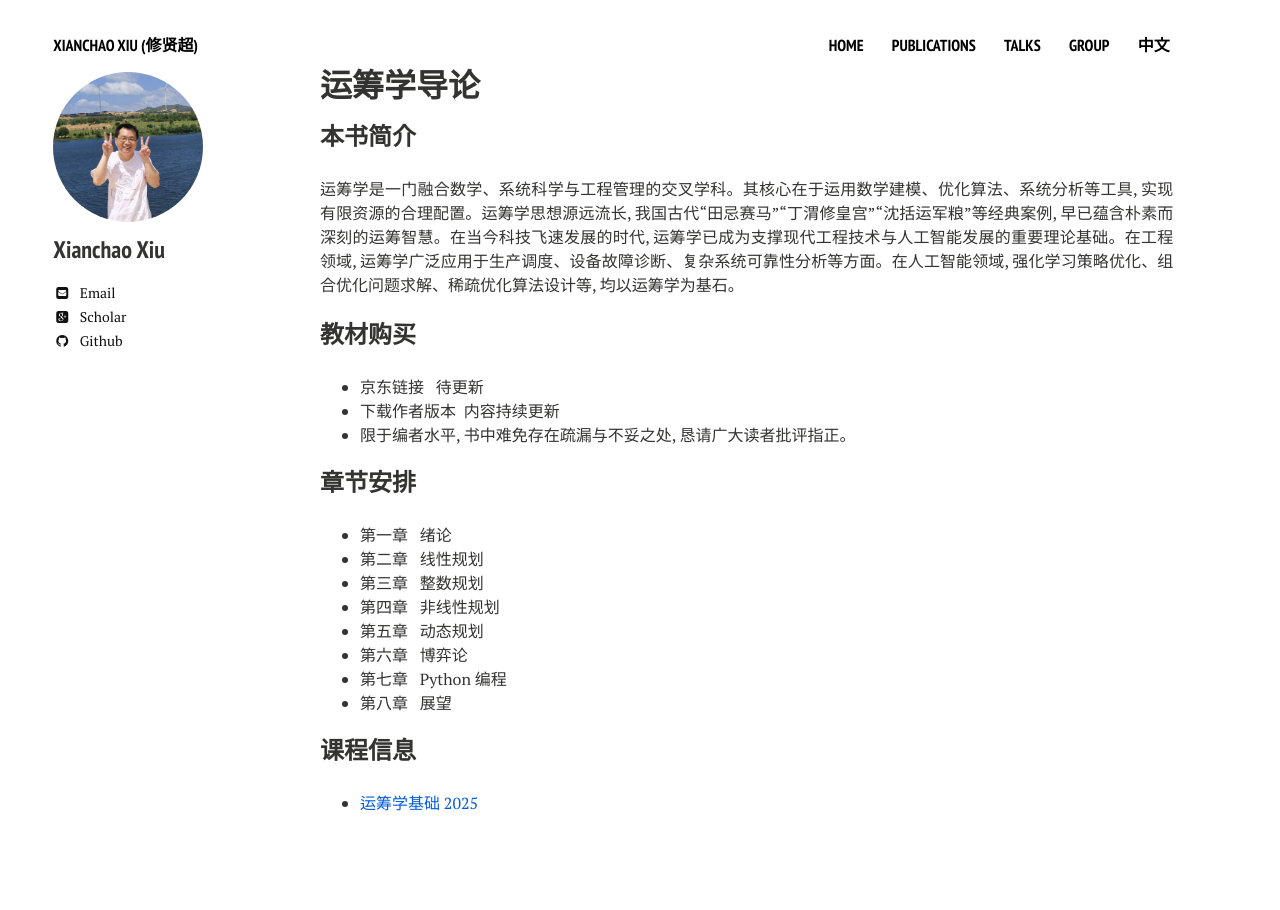
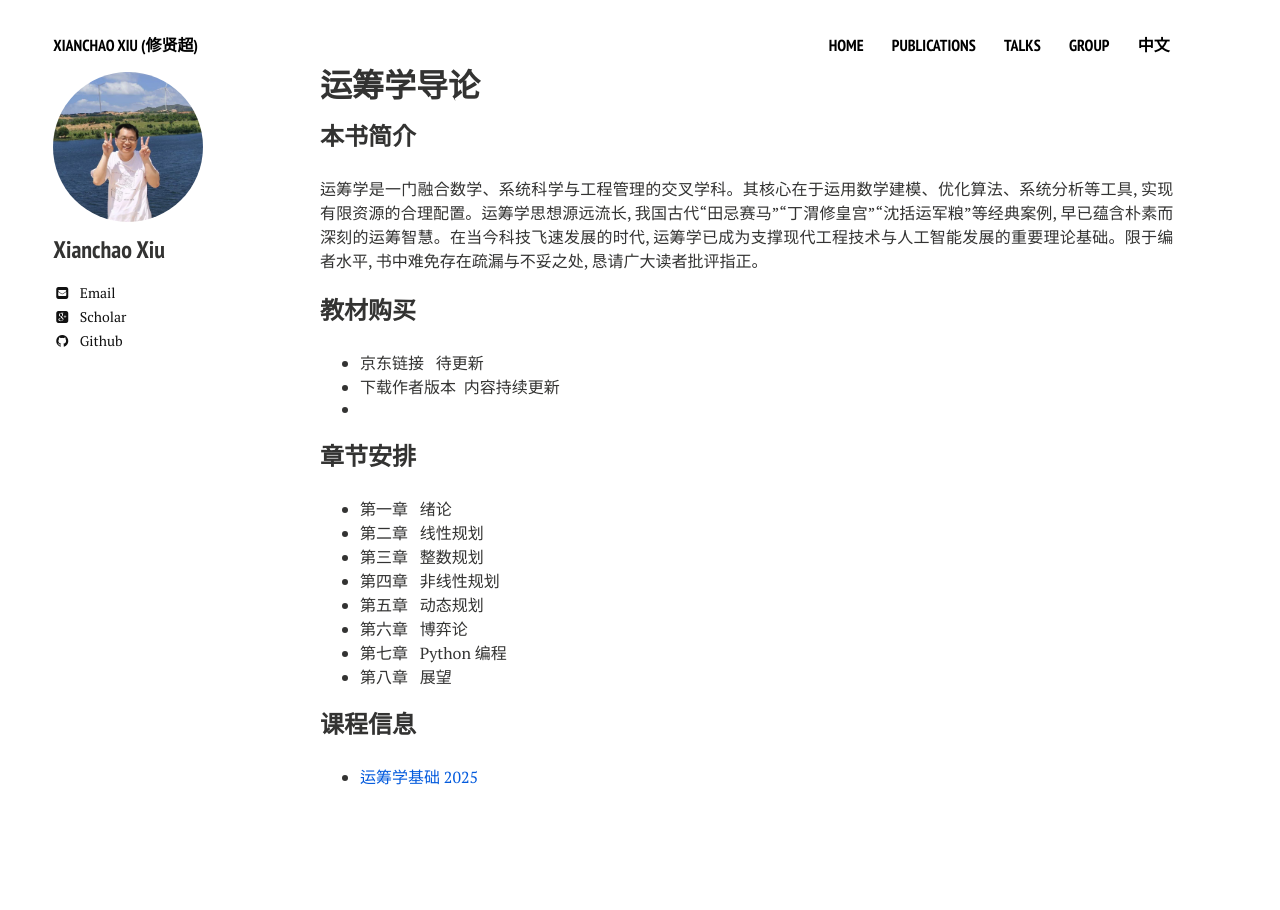
Before and after one commit to xianchaoxiu/xianchaoxiu.github.io, a Jekyll site: the page built from chinese/course/OR/index.md, in a window 1280 px wide. Built offline with Jekyll 4.4.1, drawn with Linux system fonts in a browser that asks for light colours; nearby versions of some CDN libraries.

Commit message:
Update index.md

```diff
--- a/chinese/course/OR/index.md
+++ b/chinese/course/OR/index.md
@@ -7,13 +7,13 @@ share: false
 
 
 ### 本书简介
-运筹学是一门融合数学、系统科学与工程管理的交叉学科。其核心在于运用数学建模、优化算法、系统分析等工具, 实现有限资源的合理配置。运筹学思想源远流长, 我国古代“田忌赛马”“丁渭修皇宫”“沈括运军粮”等经典案例, 早已蕴含朴素而深刻的运筹智慧。在当今科技飞速发展的时代, 运筹学已成为支撑现代工程技术与人工智能发展的重要理论基础。在工程领域, 运筹学广泛应用于生产调度、设备故障诊断、复杂系统可靠性分析等方面。在人工智能领域, 强化学习策略优化、组合优化问题求解、稀疏优化算法设计等, 均以运筹学为基石。
+运筹学是一门融合数学、系统科学与工程管理的交叉学科。其核心在于运用数学建模、优化算法、系统分析等工具, 实现有限资源的合理配置。运筹学思想源远流长, 我国古代“田忌赛马”“丁渭修皇宫”“沈括运军粮”等经典案例, 早已蕴含朴素而深刻的运筹智慧。在当今科技飞速发展的时代, 运筹学已成为支撑现代工程技术与人工智能发展的重要理论基础。限于编者水平, 书中难免存在疏漏与不妥之处, 恳请广大读者批评指正。
 
 
 ### 教材购买
 * 京东链接 &nbsp;  待更新 <br>
 * 下载作者版本&nbsp;  内容持续更新 <br>
-* 限于编者水平, 书中难免存在疏漏与不妥之处, 恳请广大读者批评指正。
+*
 
 
 ### 章节安排
```
